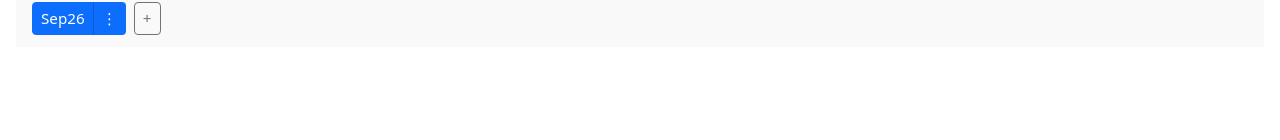
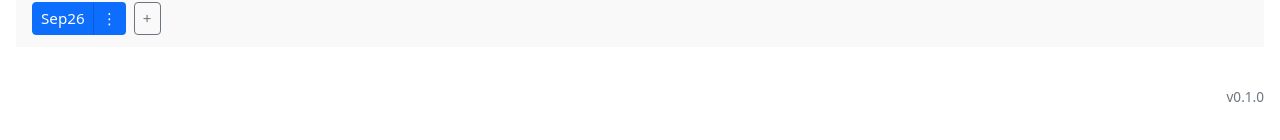
Before and after one commit to rustam-mukhametshin/QuotaCopilotPWA, an Angular app: page / in a window 1280 px wide. Shown: the part 582-722 px from the top of the page. Built offline with nearby package versions, Linux system fonts and the light colour scheme.

Commit message:
feat: add footer with application version display

```diff
--- a/src/app/app.css
+++ b/src/app/app.css
@@ -0,0 +1,7 @@
+.app-footer {
+  margin-top: 1rem;
+  padding: 0.5rem 1rem;
+  font-size: 0.85rem;
+  color: #6c757d;
+  text-align: right;
+}
--- a/src/app/app.html
+++ b/src/app/app.html
@@ -1 +1,2 @@
 <app-month-calendar></app-month-calendar>
+<footer class="app-footer">v{{ version }}</footer>
--- a/src/app/app.ts
+++ b/src/app/app.ts
@@ -1,5 +1,6 @@
 import { Component } from '@angular/core';
 import { MonthCalendar } from './features/month-calendar/month-calendar/month-calendar';
+import { APP_VERSION } from './version';
 
 @Component({
   imports: [MonthCalendar],
@@ -7,4 +8,6 @@ import { MonthCalendar } from './features/month-calendar/month-calendar/month-ca
   styleUrl: './app.css',
   templateUrl: './app.html',
 })
-export class App {}
+export class App {
+  protected readonly version = APP_VERSION;
+}
```
